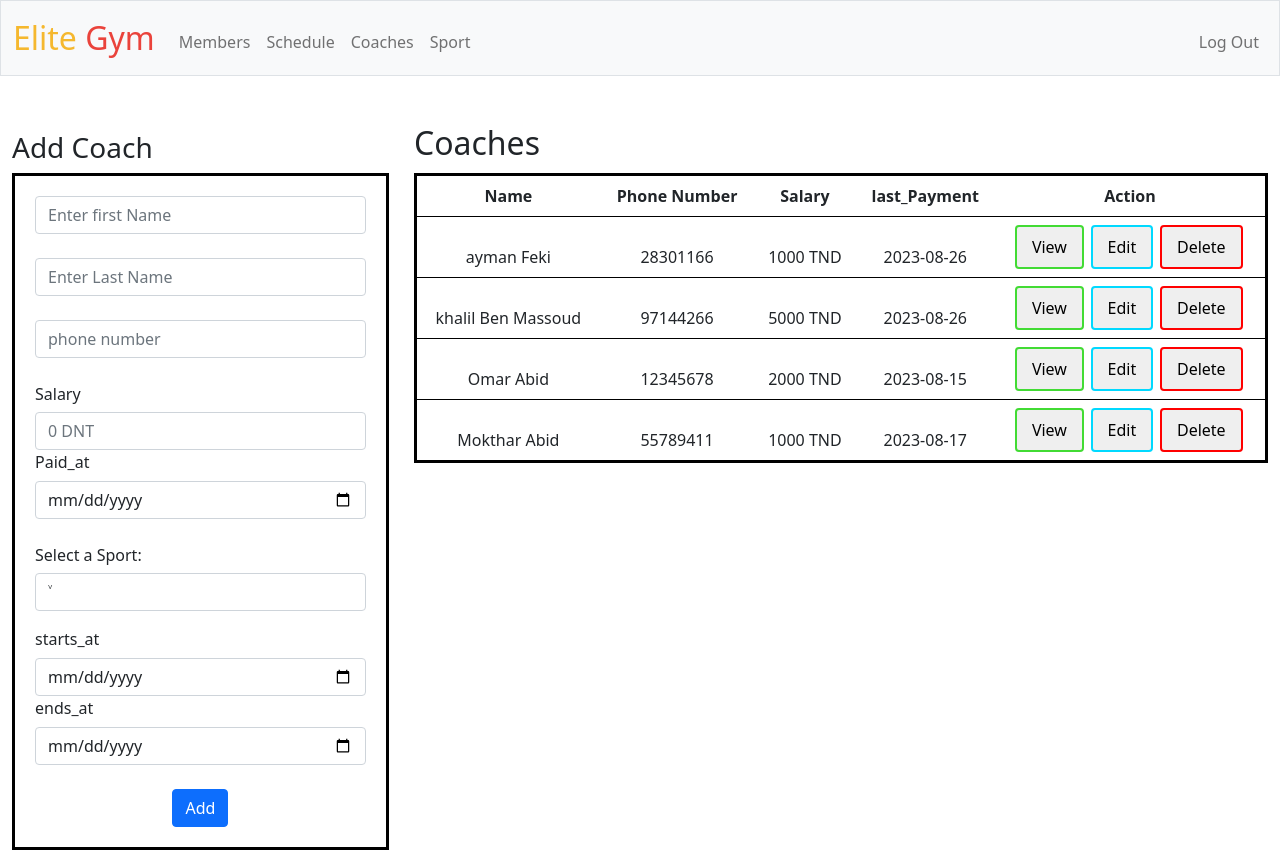
After one commit to Ayman-ing/Gym, a Flask app: page /coach in a window 1280 px wide. The commit adds this page. Run offline with Flask 3, Linux system fonts and the light colour scheme; a user stored in the database is signed in; some libraries are stand-ins or nearby versions.

Commit message:
adding the coaches page

```diff
--- a/app.py
+++ b/app.py
@@ -442,3 +442,83 @@ def current_month_calendar():
         year = now.year
         month = now.month
         return redirect(url_for('schedule', year=year, month=month))
+
+@app.route('/sport', methods=["GET", "POST"])
+@login_required
+def sport():
+    return render_template("sport.html")
+
+@app.route('/coach', methods=["GET", "POST"])
+@login_required
+def coach():
+    coaching_view=db.execute("select * from coaching_view;")
+
+    sport=db.execute("select sp_id,sp_name from sport;")
+
+    def add():
+        if (not request.form.get("co_num").isnumeric()) or len(request.form.get("co_num"))<8:
+                return "phone number invalid"
+            #checking the phone number already exist
+        number=db.execute("select co_Fname from coach where co_num=?;",request.form.get("co_num"))
+        if len(number)>0:
+            return "phone number already exist"
+        if request.form.get("salary"):
+
+            if (not request.form.get("salary").isnumeric()):
+                return "salary invalid"
+        db.execute("insert into coach (co_Fname,co_Lname,co_num,salary,paid_at) values (?,?,?,?,?)",
+                   request.form.get("co_Fname"),
+                   request.form.get("co_Lname"),
+                   request.form.get("co_num"),
+                   request.form.get("salary"),
+                   request.form.get("paid_at")
+                    )
+        co_id=db.execute("select co_id from coach where co_num=?",request.form.get("co_num"))
+        db.execute("insert into coaches (co_id,sp_id,starts_at,ends_at) values(?,?,?,?)",
+                   co_id[0]["co_id"],
+                   request.form.get("sp_id"),
+                   request.form.get("starts_at"),
+                   request.form.get("ends_at"))
+    def edit():
+        if request.form.get("co_num"):
+            if (not request.form.get("co_num").isnumeric()) or len(request.form.get("co_num"))<8:
+                    return "phone number invalid"
+            #checking the phone number already exist
+            number=db.execute("select co_Fname from coach where co_num=?;",request.form.get("co_num"))
+            if len(number)>0:
+                return "phone number already exist"
+        if request.form.get("salary"):
+
+            if (not request.form.get("salary").isnumeric()):
+                return "salary invalid"
+        dict_coach={"co_Fname":request.form.get("co_Fname"),"co_Lname":request.form.get("co_Lname"),"co_num":request.form.get("co_num"),
+                    "salary":request.form.get("salary"),"paid_at":request.form.get("paid_at")}
+        dict_coaches={"sp_id":request.form.get("sp_id"),"starts_at":request.form.get("starts_at"),"ends_at":request.form.get("ends_at")}
+        for key,value in dict_coach.items():
+            if value:
+                db.execute("update coach set ?=? where co_id=?;",key,value,request.form.get("co_id"))
+        for key,value in dict_coaches.items():
+            if value:
+                db.execute("update coaches set ?=? where co_id=?;",key,value,request.form.get("co_id"))
+    def delete():
+        db.execute("delete from coach where co_id=?",request.form.get("co_id"))
+
+
+    if request.method=="GET":
+        return render_template("coaches.html",sport=sport,coaching_view=coaching_view)
+    if request.method=="POST":
+        if request.form.get("form_id")=="formco-add":
+            result=add()
+            if result is None:
+                return render_template("coaches.html",success="coach added successfuly",sport=sport,coaching_view=coaching_view)
+            else:
+                return render_template("coaches.html",error=result,sport=sport,coaching_view=coaching_view)
+        elif request.form.get("form_id")=="formco-edit":
+            result=edit()
+            if result is None:
+                return render_template("coaches.html",success="coach edited successfuly",sport=sport,coaching_view=coaching_view)
+            else:
+                return render_template("coaches.html",error=result,sport=sport,coaching_view=coaching_view)
+        else :
+            delete()
+            return render_template("coaches.html",success="coach deleted successfuly",sport=sport,coaching_view=coaching_view)
--- a/static/styles.css
+++ b/static/styles.css
@@ -199,9 +199,11 @@ table[id="schedule"] td, table[id="schedule"] th
 }
 table[id="schedule"] td
 {
-    height:150px;
+    height:12em;
+
    background-color: #d3d3d3;
    border:1px solid black;
+
 }
 .date
 {
@@ -230,9 +232,10 @@ ul[id="events"] li
     /*border:solid black;*/
     width:100%;
     text-align: left;
-    padding-left:7px;
+    padding-left:0px;
     padding-top:0;
-    margin-top:0%;
+    padding-bottom: 20%;
+    margin-top:-20%;
 }
 a{
     text-decoration: none;
@@ -281,3 +284,40 @@ ul[id="events"]
 .btn-group{
     margin-top:15px;
 }
+.table-container
+{
+    display:flex;
+}
+#coaches_table
+{
+
+    width:68%;
+    float:right;
+    margin-top:0%;
+    border:solid black;
+    flex:1;
+}
+#coaches_form
+{
+
+    width:30%;
+    float:left;
+    border: solid black;
+    flex:1;
+
+}
+#add_coach
+{
+    text-align:left;
+    margin-top:2.5%;
+}
+#coaches
+{
+    margin-left:32%;
+}
+label
+{
+    float:left;
+
+    margin-bottom: 2%;
+}
--- /dev/null
+++ b/templates/coaches.html
@@ -0,0 +1,249 @@
+{% extends "layout.html" %}
+
+{% block title %}
+    Coaches
+{% endblock %}
+
+
+
+{% block main %}
+{% if success %}
+<div class="alert alert-success" role="alert">{{success}}</div>
+{%elif error %}
+<div class="alert alert-danger" role="alert">{{error}}</div>
+{% endif %}
+<h2 id="coaches">Coaches</h2>
+<h3 id="add_coach">Add Coach</h3>
+<div clas="table-container"></div>
+<table class="table table-striped" id="coaches_table">
+    <thead>
+      <tr>
+
+        <th scope="col">Name</th>
+        <th scope="col">Phone Number</th>
+        <th scope="col">Salary</th>
+        <th scope="col">last_Payment</th>
+
+
+
+        <th scope="col">Action</th>
+      </tr>
+      {% for c in coaching_view %}
+      <tr>
+        <td>{{c.co_Fname}} {{c.co_Lname}}</td>
+        <td>{{c.co_num}}</td>
+        <td>{{c.salary}} TND</td>
+        <td>{{c.paid_at}}</td>
+        <td id="buttons">
+          <button type="button" class="custom-button"  data-bs-toggle="modal" data-bs-target="#viewModal{{loop.index}}" id="view" >View</button>
+          <button type="button" class="custom-button"  data-bs-toggle="modal" data-bs-target="#edit{{loop.index}}" id="edit" >Edit</button>
+           <button type="button" class="custom-button"  data-bs-toggle="modal" data-bs-target="#delete{{loop.index}}" id="delete" >Delete</button>
+
+          <!-- Modal view -->
+          <div class="modal fade" id="viewModal{{loop.index}}" tabindex="-1" role="dialog" aria-labelledby="exampleModalCenterTitle" aria-hidden="true">
+            <div class="modal-dialog modal-dialog-centered modal-xl" role="document">
+              <div class="modal-content">
+                <div class="modal-header">
+                  <h5 class="modal-title" id="exampleModalLongTitle">Coach Details</h5>
+                  <button type="button" class="btn-close" data-bs-dismiss="modal" aria-label="Close">
+
+                  </button>
+                </div>
+                <div class="modal-body">
+                  <span id="content">
+                  <ul>
+
+                  <li>Name :{{c.co_Fname}} {{c.co_Lname}}</li>
+
+                  <li>Phone number : {{c.co_num}}</li>
+                    <li>Salary: {{c.salary}} TND</li>
+                      <li>Last Payement : {{c.paid_at}}</li>
+
+                </ul>
+              </span>
+              <h5 class="title">Coaching Plan</h5>
+              <table  id="member_detail">
+                <tr><td>Sport</td><td>start</td><td>end</td>
+                <tr>
+
+
+
+                  <td>{{c.sp_name}}</td><td>{{c.starts_at}}</td><td>{{c.ends_at}}</td>
+                  </td></tr>
+              </table>
+                </div>
+                <div class="modal-footer">
+                  <button type="button" class="btn btn-secondary" data-bs-dismiss="modal">Close</button>
+
+                </div>
+              </div>
+            </div>
+          </div>
+           <!-- Modal edit-->
+               <div class="modal fade" id="edit{{loop.index}}" tabindex="-1" role="dialog" aria-labelledby="exampleModalCenterTitle" aria-hidden="true">
+                <!-- Modal edit -->
+                <div class="modal-dialog modal-dialog-centered" role="document">
+                    <div class="modal-content">
+                      <div class="modal-header">
+                        <h5 class="modal-title" id="exampleModalLongTitle">Edit {{c.co_Fname}} {{c.co_Lname}}</h5>
+                        <button type="button"  class="btn-close" data-bs-dismiss="modal" aria-label="Close">
+
+                        </button>
+                      </div>
+                      <div class="modal-body">
+                        <table  width="100%" id="event">
+                          <form action="/coach" method=post>
+                            <div class="form-group">
+                              <input hidden name="form_id" value="formco-edit">
+                              <input hidden name="co_id" value="{{c.co_id}}">
+                              <label for="exampleInputEmail1">First Name</label>
+                              <input type="text" class="form-control" name="co_Fname" id="exampleInputEmail1" aria-describedby="emailHelp" placeholder="Enter first Name" value="">
+
+                            </div>
+                            <br>
+                            <div class="form-group">
+                              <label for="exampleInputPassword1">Last Name</label>
+                              <input type="text" class="form-control" name="co_Lname" id="exampleInputPassword1" placeholder="Enter Last Name" value="">
+                            </div>
+                            <br>
+                            <div class="form-group">
+                              <label for="exampleInputPassword1">Phone Number</label>
+                              <input type="tel" name="co_num" class="form-control" id="exampleInputPassword1" placeholder="phone number" value="">
+                            </div>
+                            <br>
+                            <div class="form-group">
+                              <label for="exampleInputPassword1">Salary</label>
+                              <input type="number" class="form-control" name="salary" id="exampleInputPassword1" placeholder="0 DNT" value="">
+                            </div>
+                            <br>
+                            <div class="form-group">
+                              <label for="exampleInputPassword1">Paid_at</label>
+                              <input type="date" class="form-control" name="paid_at" id="exampleInputPassword1" value="">
+                            </div>
+                            <br>
+                            <div class="mb-3">
+                              <label for="selectOption" id="label">Select a Sport:</label>
+                              <select class="form-control" id="sp_name" name="sp_id">
+                                <option value="">˅</option>
+                                {% for s in sport %}
+
+                                <option value="{{s.sp_id}}" >{{s.sp_name}}</option>
+                                {% endfor %}
+                              </select>
+                            </div>
+                            <div class="form-group">
+                              <label for="exampleInputPassword1">starts_at</label>
+                              <input type="date" class="form-control" name="starts_at" id="exampleInputPassword1" >
+                            </div>
+                            <div class="form-group">
+                              <label for="exampleInputPassword1">ends_at</label>
+                              <input type="date" class="form-control" name="ends_at" id="exampleInputPassword1" >
+                            </div>
+
+
+
+                        </table>
+                      </div>
+                      <div class="modal-footer">
+                        <button type="button" class="btn btn-secondary" data-bs-dismiss="modal">Close</button>
+                        <button type="submit" class="btn btn-primary">Edit</button>
+                    </form>
+                    </div>
+                    </div>
+                  </div>
+            </div>
+            <!-- model delete-->
+            <div class="modal fade" id="delete{{loop.index}}" tabindex="-1" role="dialog" aria-labelledby="exampleModalLabel" aria-hidden="true">
+              <div class="modal-dialog" role="document">
+                <div class="modal-content">
+                  <div class="modal-header">
+                    <h5 class="modal-title" id="exampleModalLabel">Delete {{c.co_Fname}} {{c.co_Lname}} number:{{c.co_num}}</h5>
+                    <button type="button" class="btn-close" data-bs-dismiss="modal" aria-label="Close">
+
+                    </button>
+                  </div>
+                  <div class="modal-body">
+                    <div class="alert alert-warning" role="alert">
+                      Are you sure you want to delete this coach ?
+                    </div>
+
+                    <form action="/coach" method="post" id="myForm">
+                      <input type="hidden" name="co_id" value="{{c.co_id}}">
+                      <input type="hidden" name="form_id" value="formco-delete">
+
+                  </div>
+                  <div class="modal-footer">
+                    <button type="button" class="btn btn-secondary" data-bs-dismiss="modal">Close</button>
+                    <button type="submit" class="btn btn-primary">Delete</button>
+                  </form>
+                </div>
+                </div>
+              </div>
+            </div>
+          </td>
+      </tr>
+      {% endfor %}
+
+    </thead>
+    <tbody>
+</table>
+
+
+<table id="coaches_form">
+<tr><td>
+  <!--add-->
+    <form action="/coach" method=post>
+        <div class="form-group">
+          <input hidden name="form_id" value="formco-add">
+
+          <input type="text" class="form-control" name="co_Fname" id="exampleInputEmail1" aria-describedby="emailHelp" placeholder="Enter first Name" required>
+
+        </div>
+        <br>
+        <div class="form-group">
+
+          <input type="text" class="form-control" name="co_Lname" id="exampleInputPassword1" placeholder="Enter Last Name" required>
+        </div>
+        <br>
+        <div class="form-group">
+
+          <input type="tel" name="co_num" class="form-control" id="exampleInputPassword1" placeholder="phone number" required>
+        </div>
+        <br>
+        <div class="form-group">
+          <label for="exampleInputPassword1">Salary</label>
+          <input type="number" class="form-control" name="salary" id="exampleInputPassword1" placeholder="0 DNT" >
+        </div>
+
+        <div class="form-group">
+          <label for="exampleInputPassword1">Paid_at</label>
+          <input type="date" class="form-control" name="paid_at" id="exampleInputPassword1" >
+        </div>
+        <br>
+        <div class="mb-3">
+          <label for="selectOption" id="label">Select a Sport:</label>
+          <select class="form-control" id="sp_name" name="sp_id">
+            <option value="">˅</option>
+            {% for s in sport %}
+
+            <option value="{{s.sp_id}}" >{{s.sp_name}}</option>
+            {% endfor %}
+          </select>
+        </div>
+        <div class="form-group">
+          <label for="exampleInputPassword1">starts_at</label>
+          <input type="date" class="form-control" name="starts_at" id="exampleInputPassword1" required>
+        </div>
+        <div class="form-group">
+          <label for="exampleInputPassword1">ends_at</label>
+          <input type="date" class="form-control" name="ends_at" id="exampleInputPassword1" >
+        </div>
+
+        <br>
+        <button type="submit" class="btn btn-primary">Add</button>
+
+    </form>
+</td></tr>
+</table>
+</div>
+{% endblock %}
--- a/templates/layout.html
+++ b/templates/layout.html
@@ -35,10 +35,11 @@
                 <div class="collapse navbar-collapse" id="navbar">
                     {% if session["user_id"] %}
                         <ul class="navbar-nav me-auto mt-2">
+                            <li class="nav-item"><a class="nav-link" href="/members">Members</a></li>
                             <li class="nav-item"><a class="nav-link" href="/schedule">Schedule</a></li>
-                            <li class="nav-item"><a class="nav-link" href="/members">Members</a></li>
-                            <li class="nav-item"><a class="nav-link" href="/trainers">Trainers</a></li>
-                            <li class="nav-item"><a class="nav-link" href="/history">Sport</a></li>
+
+                            <li class="nav-item"><a class="nav-link" href="/coach">Coaches</a></li>
+                            <li class="nav-item"><a class="nav-link" href="/sport">Sport</a></li>
                         </ul>
                         <ul class="navbar-nav ms-auto mt-2">
                             <li class="nav-item"><a class="nav-link" href="/logout">Log Out</a></li>
```
Also changed, not shown: templates/sport.html (added, +11 -0 lines), gym1.db.
